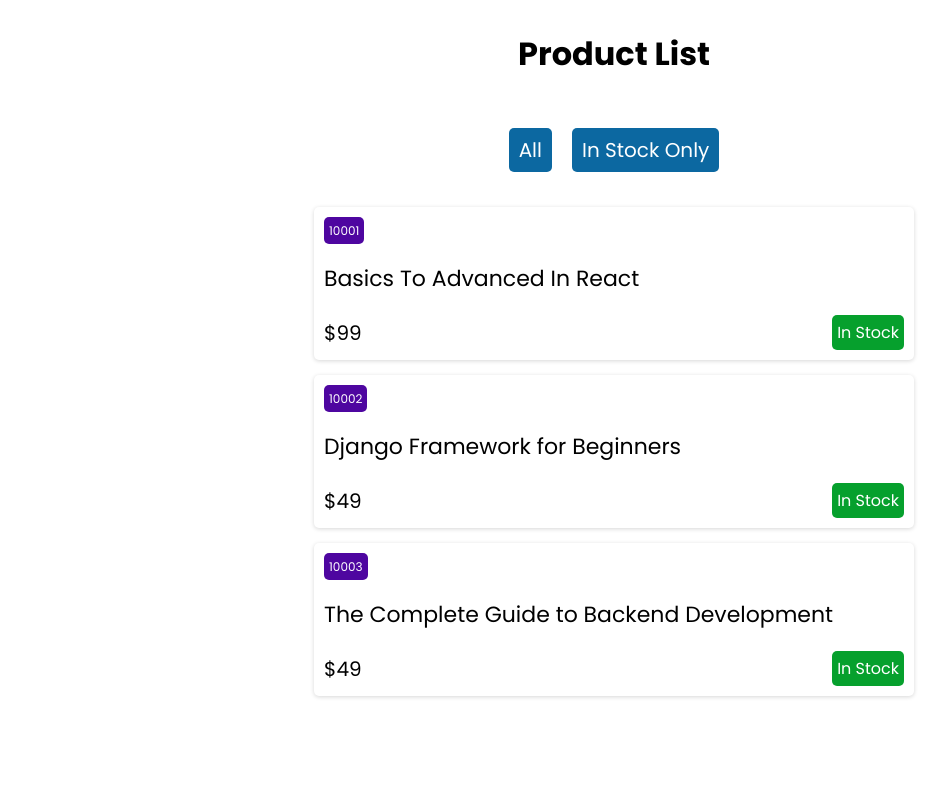
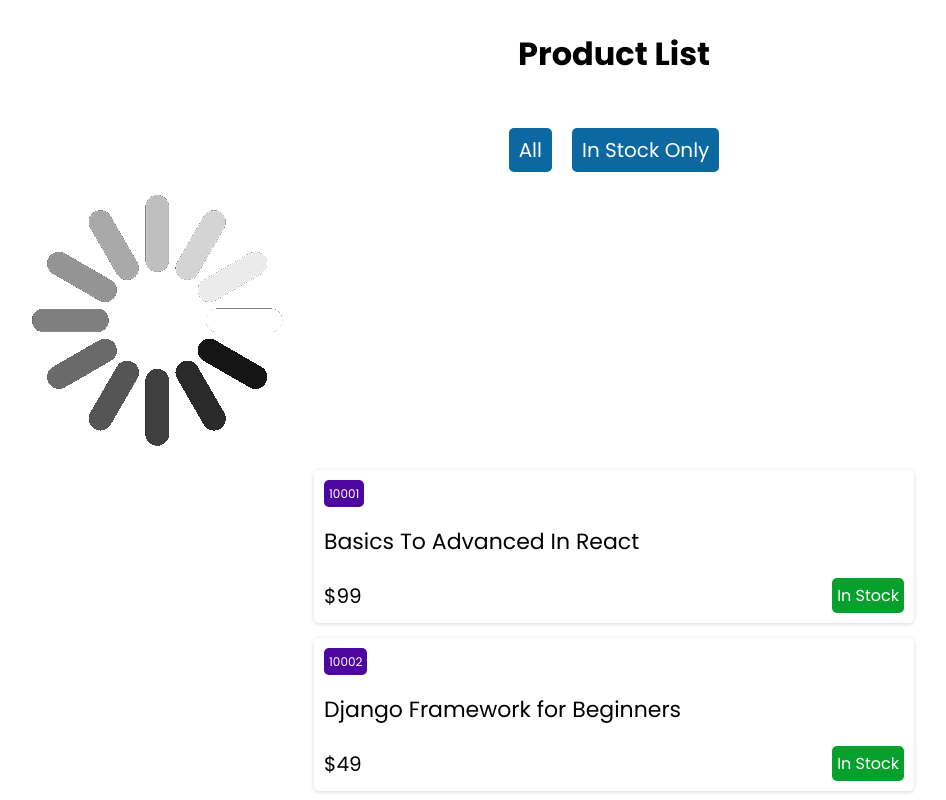
Before and after one commit to natnael-bedru/ReactJavaScriptUdemy, a React (Create React App) app: page / in a window 1280 px wide. Both pictures are taken after a click on the button "In Stock Only". Shown: the top 800 px of the page, without its empty margins (26-972 px from the left). Built offline with nearby package versions, Linux system fonts and the light colour scheme; data requests are answered from the project's data file.

Commit message:
Loading State Part-39
The loading screen has issue when it comes to sorting in available only the list is still there

```diff
--- a/src/components/ProductList.js
+++ b/src/components/ProductList.js
@@ -1,9 +1,10 @@
 import { useState } from "react";
 import { useFetch } from '../hooks/useFetch';
+import Loading from '../assets/loading.gif';
 
 export const ProductList = () => {
   const [url, setUrl] = useState("http://localhost:8000/products");
-  const { data:products } = useFetch(url);
+  const { data:products, loading } = useFetch(url);
 
   return (
     <section>
@@ -17,6 +18,7 @@ export const ProductList = () => {
           In Stock Only
         </button>
       </div>
+       { loading && <p className="loading"><img src={Loading} alt="loading.gif" /></p>}
 
       {products && products.map((product) => (
         <div className="card" key={product.id}>
--- a/src/hooks/useFetch.js
+++ b/src/hooks/useFetch.js
@@ -1,16 +1,22 @@
-import { useState, useEffect } from 'react';
+import { useState, useEffect } from "react";
 
 export const useFetch = (url) => {
   const [data, setData] = useState(null);
+  const [loading, setLoading] = useState(false);
 
-    useEffect( () => {
+  useEffect(() => {
     const fetchData = async () => {
+      setLoading(true);
+      // Simulate a network delay of 3 seconds
+      setTimeout(async () => {
         const response = await fetch(url);
         const result = await response.json();
+        setLoading(false);
         setData(result);
-            console.log(result);
-        }
+      }, 3000);
+    };
+
     fetchData();
   }, [url]);
-  return { data };
-}
+  return { data, loading };
+};
```
Also changed, not shown: src/assets/loading.gif (added). Lines whose indentation alone changed are shown as unchanged.
